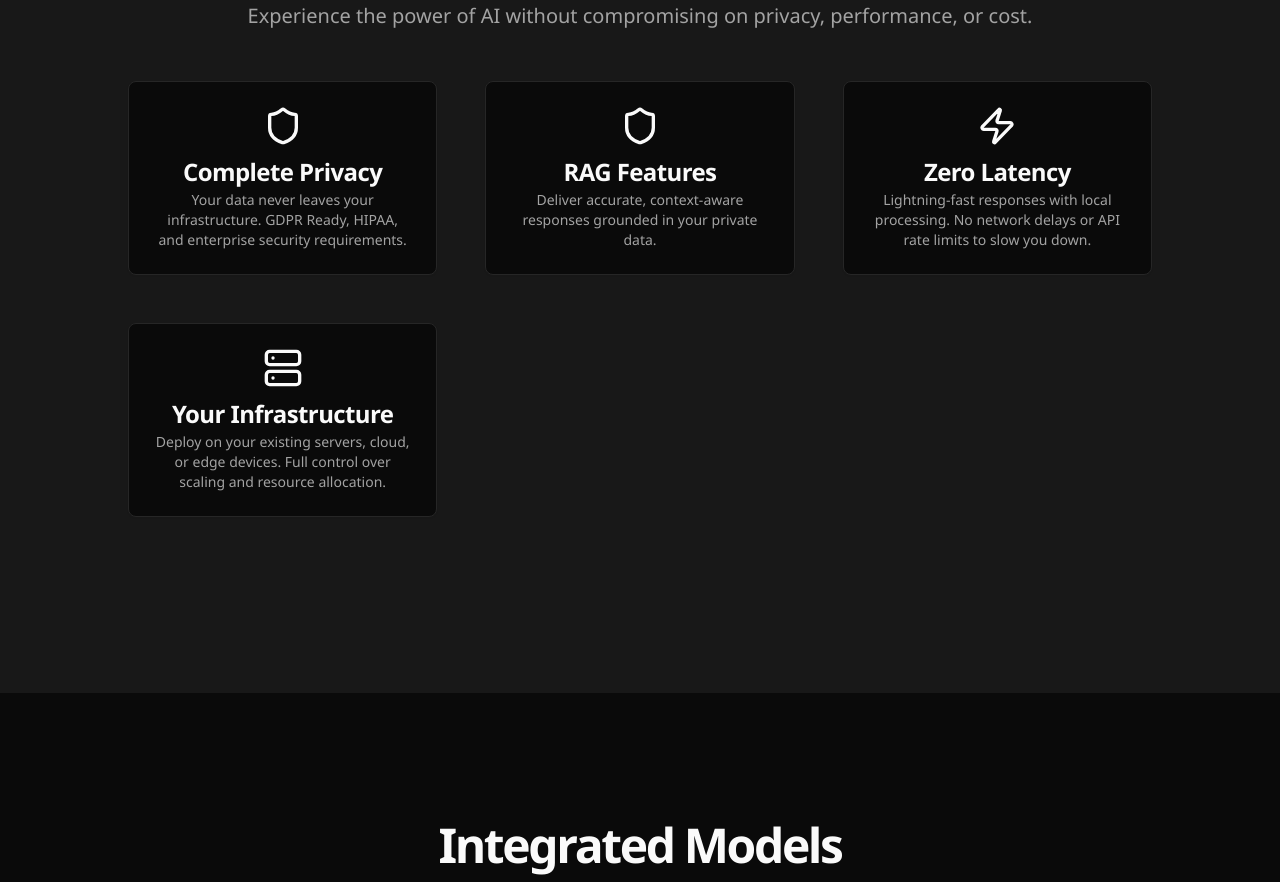
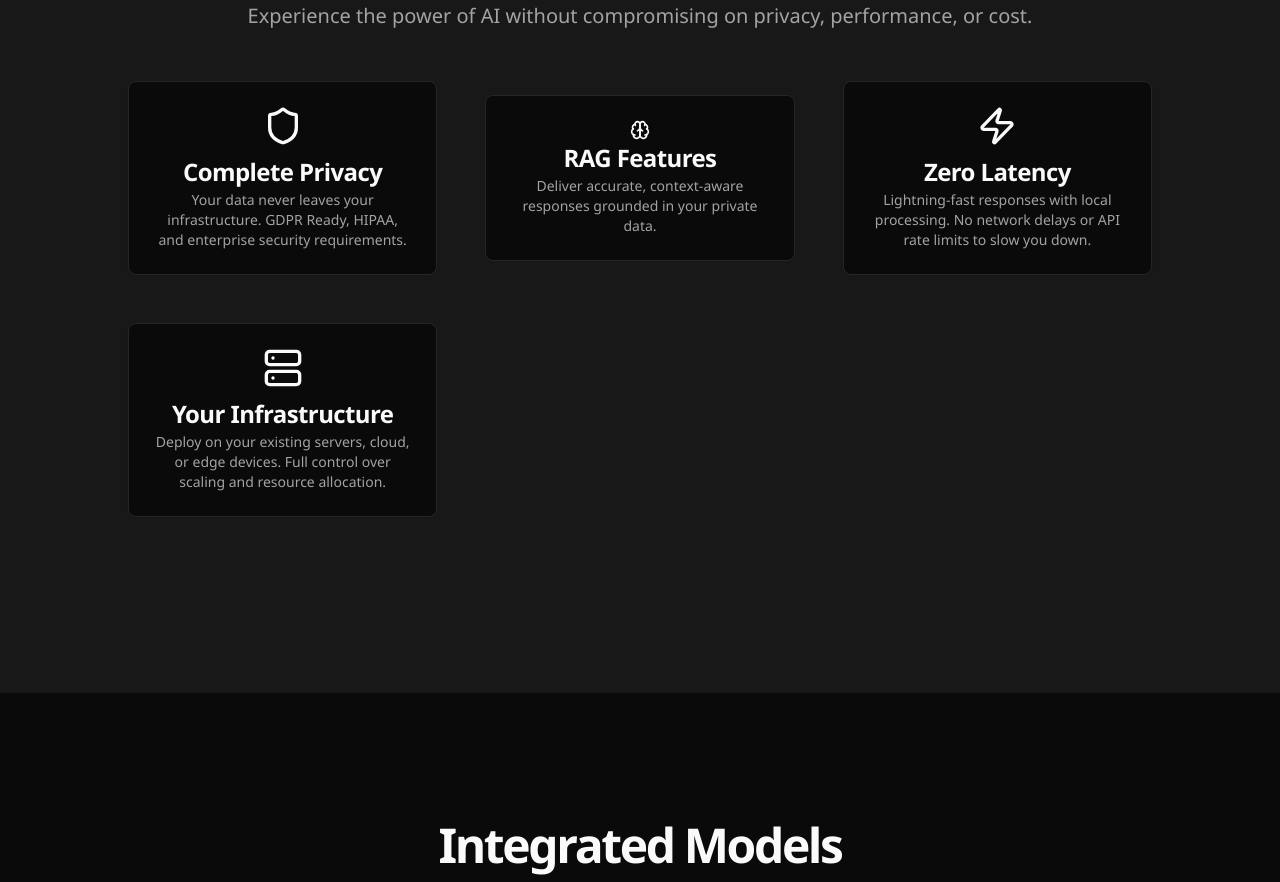
Before and after one commit to SnapThink/Website-, a Next.js app: page / in a window 1280 px wide. Shown: the part 840-1722 px from the top of the page. Built offline with nearby package versions, Linux system fonts and the light colour scheme.

Commit message:
Update page.tsx

```diff
--- a/app/page.tsx
+++ b/app/page.tsx
@@ -97,7 +97,7 @@ export default function HomePage() {
 
           <Card>
             <CardHeader className="text-center">
-            <Shield className="h-10 w-10 mb-2 text-primary mx-auto" />
+            <Brain className="h-5 w-5 text-primary mx-auto" />
             <CardTitle>RAG Features</CardTitle>
             <CardDescription>
              Deliver accurate, context-aware responses grounded in your private data.
```
